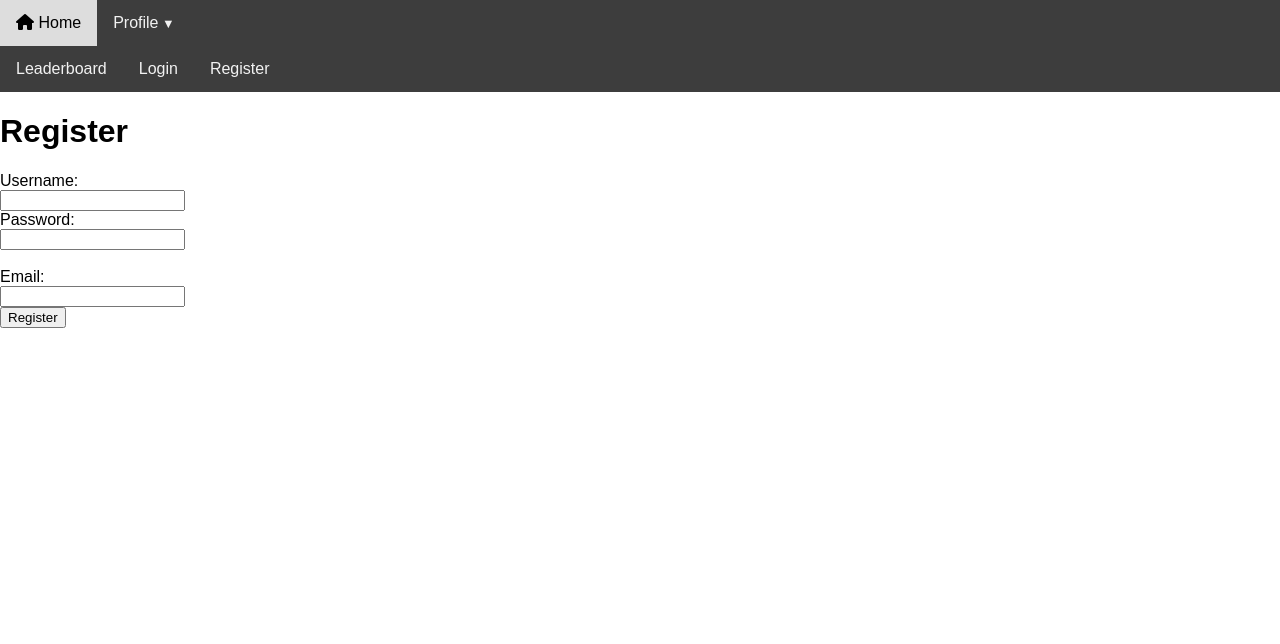
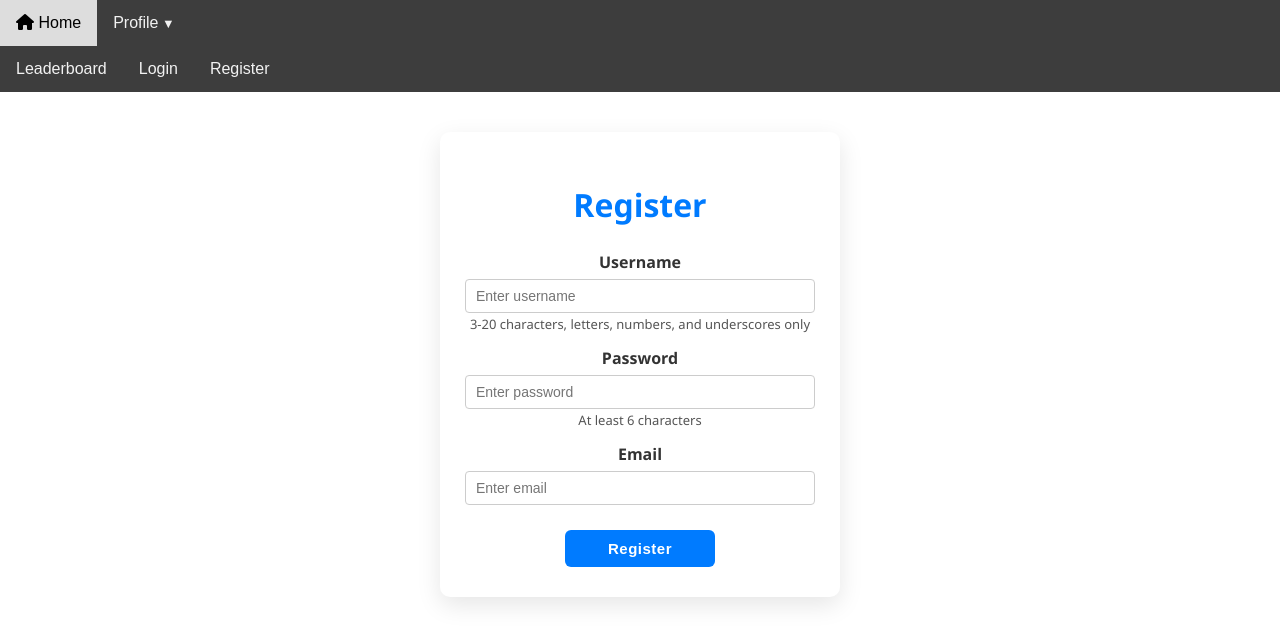
Before and after one commit to unclem2/osudroid-rx-server, a Python web app: template templates/register.jinja in a window 1280 px wide. Shown: the top 644 px of the page. Run offline with Jinja, Linux system fonts and the light colour scheme; the template is opened without the code that fills it, so the values that code supplies are empty.

Commit message:
Rewrite register.jinja

```diff
--- a/templates/register.jinja
+++ b/templates/register.jinja
@@ -3,26 +3,141 @@
 {% block title %}Register{% endblock %}
 
 {% block content %}
+<style>
+  .form-container {
+    background: #fff;
+    max-width: 400px;
+    width: 90vw;
+    padding: 30px 25px;
+    border-radius: 10px;
+    box-shadow: 0 8px 24px rgba(0,0,0,0.1);
+    box-sizing: border-box;
+    margin: 40px auto;
+    font-family: 'Segoe UI', Tahoma, Geneva, Verdana, sans-serif;
+  }
 
-<!doctype html>
-<html lang="en">
-  <head>
-    <meta charset="utf-8">
-    <meta name="viewport" content="width=device-width, initial-scale=1, shrink-to-fit=no">
-    <title>Register</title>
-  </head>
-  <body>
-    <h1>Register</h1>
-    <form method="post" action="/api/register.php">
-      <label for="username">Username:</label><br>
-      <input type="text" id="username" name="username"><br>
-      <label for="password">Password:</label><br>
-      <input type="password" id="password" name="password"><br><br>
-      <label for="email">Email:</label><br>
-      <input type="text" id="email" name="email"><br>
+  .form-container h1 {
+    text-align: center;
+    margin-bottom: 25px;
+    color: #007BFF;
+  }
 
-      <input type="submit" value="Register">
-    </form>
-  </body>
-</html>
+  form label {
+    display: block;
+    margin-bottom: 6px;
+    font-weight: 600;
+    color: #333;
+    text-align: center;
+  }
+
+  form input[type="text"],
+  form input[type="email"],
+  form input[type="password"] {
+    width: 100%;
+    padding: 8px 10px;
+    margin-bottom: 12px;
+    border: 1px solid #ccc;
+    border-radius: 4px;
+    font-size: 14px;
+    display: block;
+    box-sizing: border-box;
+    transition: border-color 0.3s ease;
+  }
+
+  form input[type="text"]:focus,
+  form input[type="email"]:focus,
+  form input[type="password"]:focus {
+    border-color: #007BFF;
+    outline: none;
+  }
+
+  form input[type="submit"] {
+    display: block;
+    width: 150px;
+    margin: 25px auto 0 auto;
+    padding: 10px;
+    background-color: #007BFF;
+    border: none;
+    border-radius: 6px;
+    color: white;
+    font-size: 15px;
+    font-weight: 600;
+    cursor: pointer;
+    transition: background-color 0.3s ease;
+    text-align: center;
+    letter-spacing: 0.5px;
+  }
+
+  form input[type="submit"]:hover {
+    background-color: #0056b3;
+  }
+
+  .form-note {
+    font-size: 13px;
+    color: #555;
+    margin-top: -10px;
+    margin-bottom: 14px;
+    text-align: center;
+  }
+
+  /* Responsive adjustments */
+  @media (max-width: 480px) {
+    .form-container {
+      margin: 20px 15px;
+      padding: 25px 20px;
+      width: 95vw;
+    }
+
+    form input[type="submit"] {
+      width: 100%;
+      max-width: 200px;
+      margin: 25px auto 0 auto;
+    }
+  }
+</style>
+
+<div class="form-container" role="main" aria-labelledby="register-title">
+  <h1 id="register-title">Register</h1>
+  <form method="post" action="/api/register.php" novalidate>
+    <label for="username">Username</label>
+    <input
+      type="text"
+      id="username"
+      name="username"
+      required
+      minlength="3"
+      maxlength="20"
+      pattern="^[a-zA-Z0-9_]+$"
+      aria-describedby="username-note"
+      autocomplete="username"
+      placeholder="Enter username"
+    />
+    <div id="username-note" class="form-note">3-20 characters, letters, numbers, and underscores only</div>
+
+    <label for="password">Password</label>
+    <input
+      type="password"
+      id="password"
+      name="password"
+      required
+      minlength="6"
+      aria-describedby="password-note"
+      autocomplete="new-password"
+      placeholder="Enter password"
+    />
+    <div id="password-note" class="form-note">At least 6 characters</div>
+
+    <label for="email">Email</label>
+    <input
+      type="email"
+      id="email"
+      name="email"
+      required
+      autocomplete="email"
+      placeholder="Enter email"
+    />
+
+    <input type="submit" value="Register" />
+  </form>
+</div>
 {% endblock %}
```
